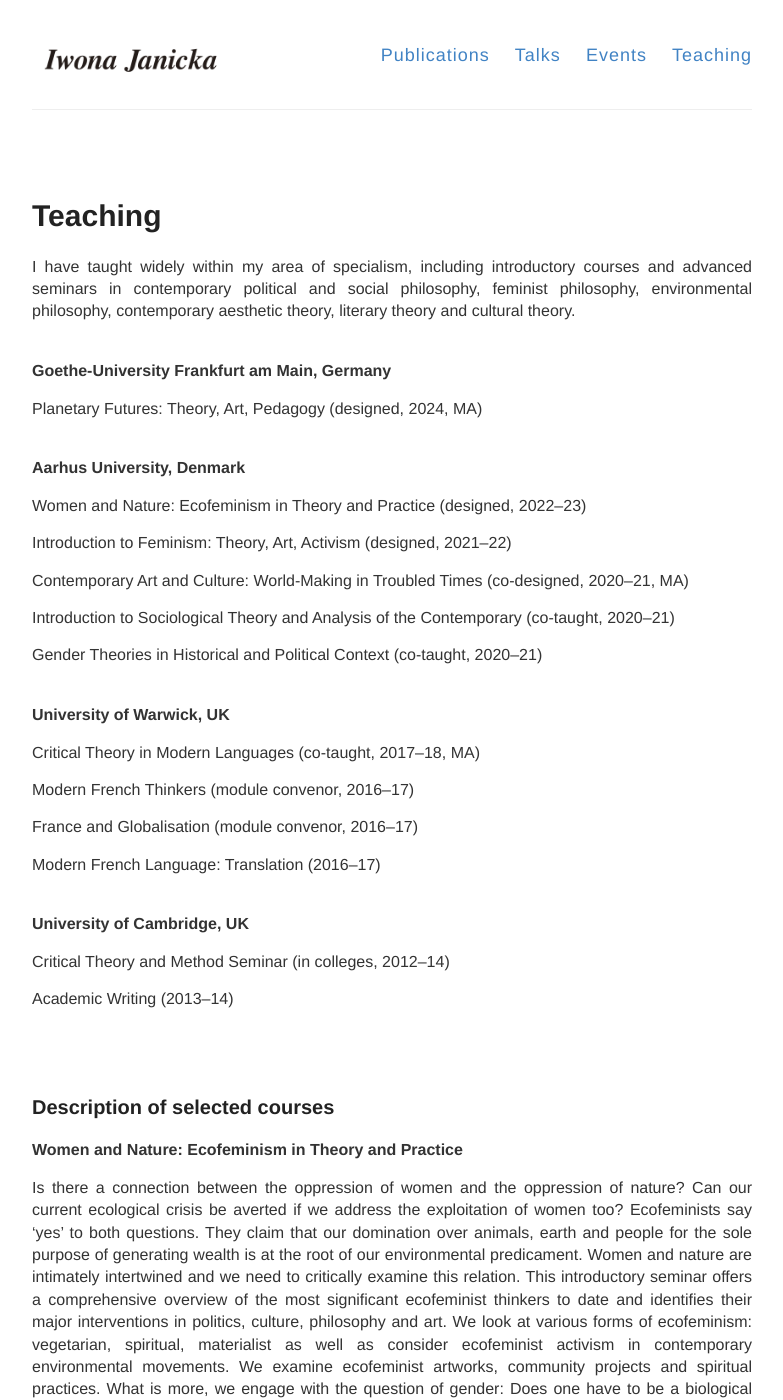
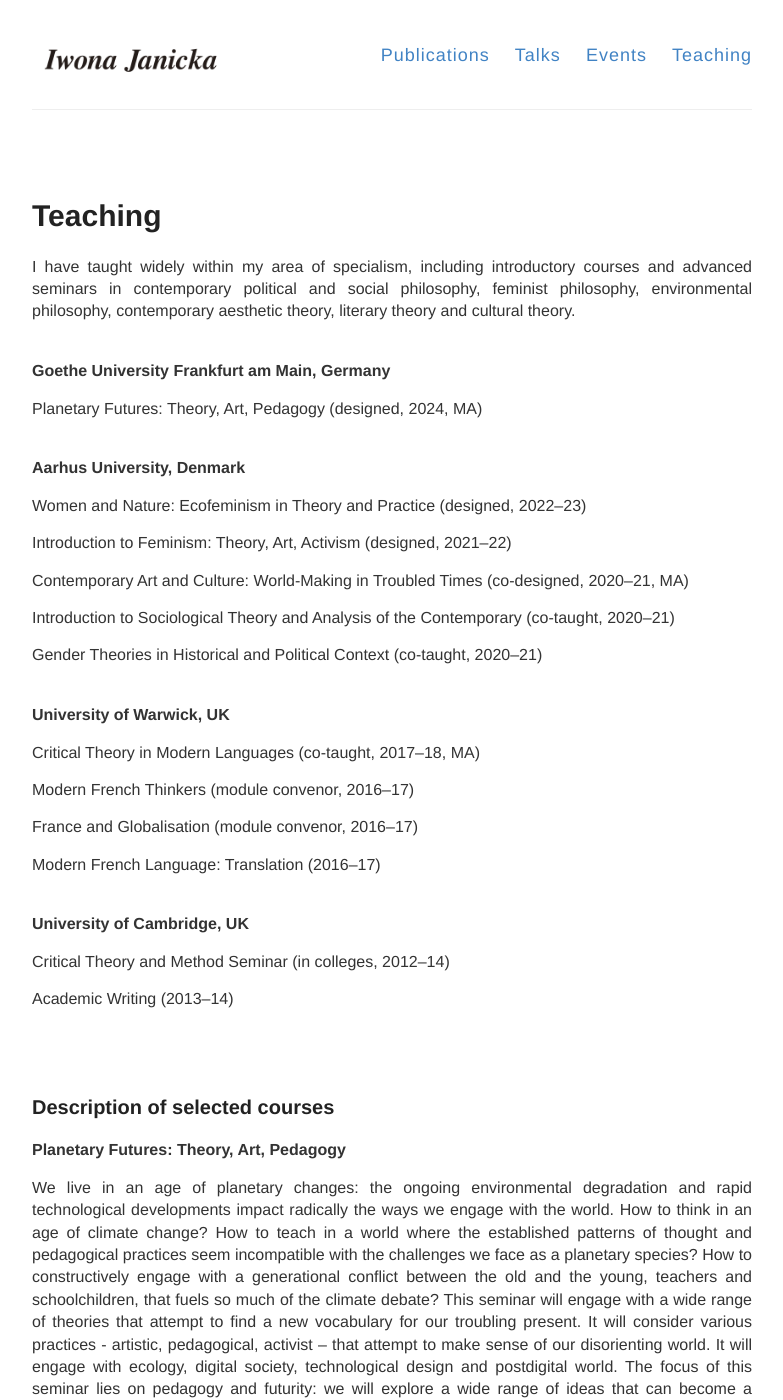
Before and after one commit to IJanicka/IJanicka.github.io, a Jekyll site: the page built from teaching.md, in a window 1280 px wide and 1400 px high. Shown: the whole window, without its empty margins (248-1031 px from the left). Built offline with Jekyll 4.4.1, drawn with Linux system fonts in a browser that asks for light colours; some of the changed text lies outside the part shown.

Commit message:
Update teaching.md

```diff
--- a/teaching.md
+++ b/teaching.md
@@ -5,7 +5,7 @@
 ---
 I have taught widely within my area of specialism, including introductory courses and advanced seminars in contemporary political and social philosophy, feminist philosophy, environmental philosophy, contemporary aesthetic theory, literary theory and cultural theory.
 
-<br>**Goethe-University Frankfurt am Main, Germany**<br>
+<br>**Goethe University Frankfurt am Main, Germany**<br>
 
 Planetary Futures: Theory, Art, Pedagogy (designed, 2024, MA)
 
@@ -45,6 +45,9 @@
 
 <h3>Description of selected courses</h3>
 
+**Planetary Futures: Theory, Art, Pedagogy**
+
+We live in an age of planetary changes: the ongoing environmental degradation and rapid technological developments impact radically the ways we engage with the world. How to think in an age of climate change? How to teach in a world where the established patterns of thought and pedagogical practices seem incompatible with the challenges we face as a planetary species? How to constructively engage with a generational conflict between the old and the young, teachers and schoolchildren, that fuels so much of the climate debate? This seminar will engage with a wide range of theories that attempt to find a new vocabulary for our troubling present. It will consider various practices - artistic, pedagogical, activist – that attempt to make sense of our disorienting world. It will engage with ecology, digital society, technological design and postdigital world. The focus of this seminar lies on pedagogy and futurity: we will explore a wide range of ideas that can become a valuable resource for future generations. In brief, the aim of this seminar is to rethink pedagogies as planetary pedagogies for the 21st century.
 
 **Women and Nature: Ecofeminism in Theory and Practice**
 
```
